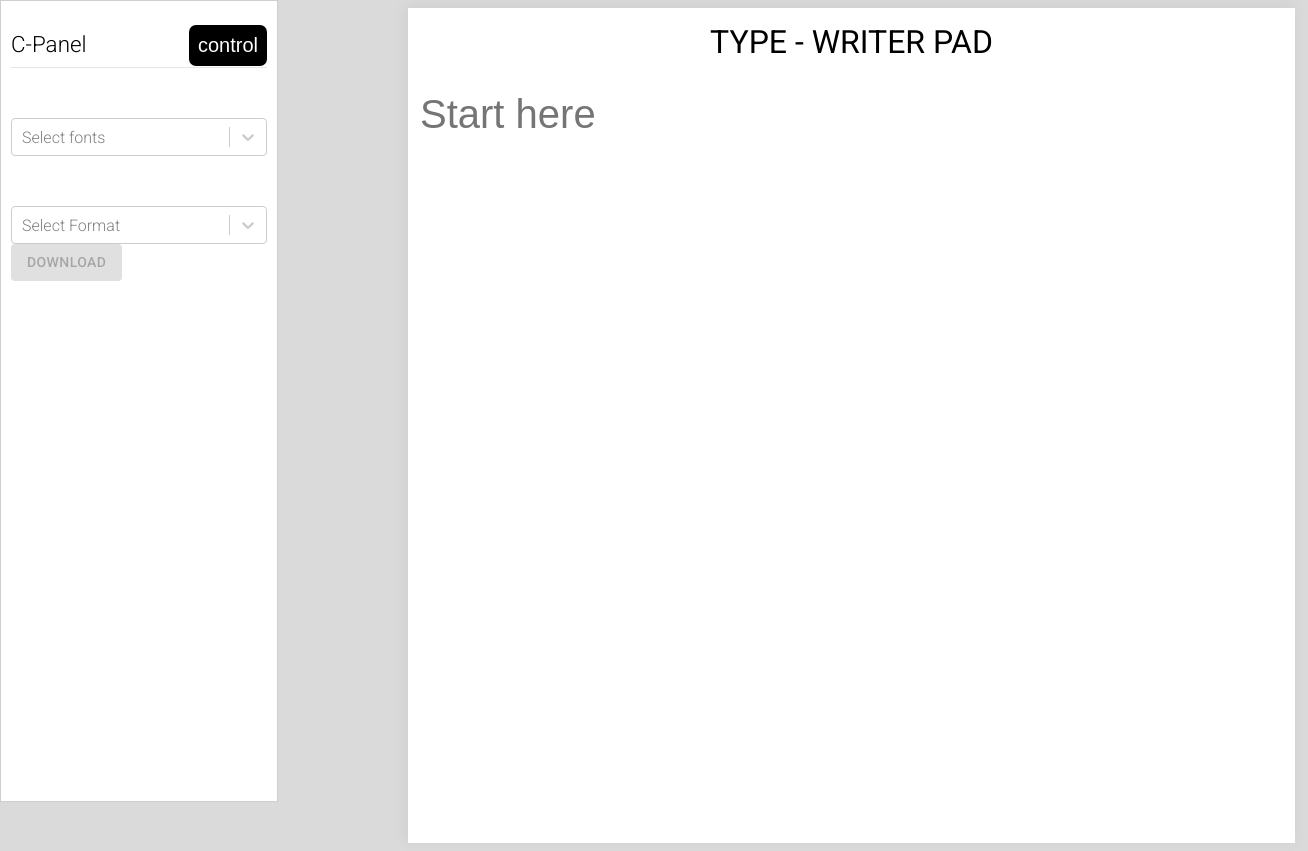
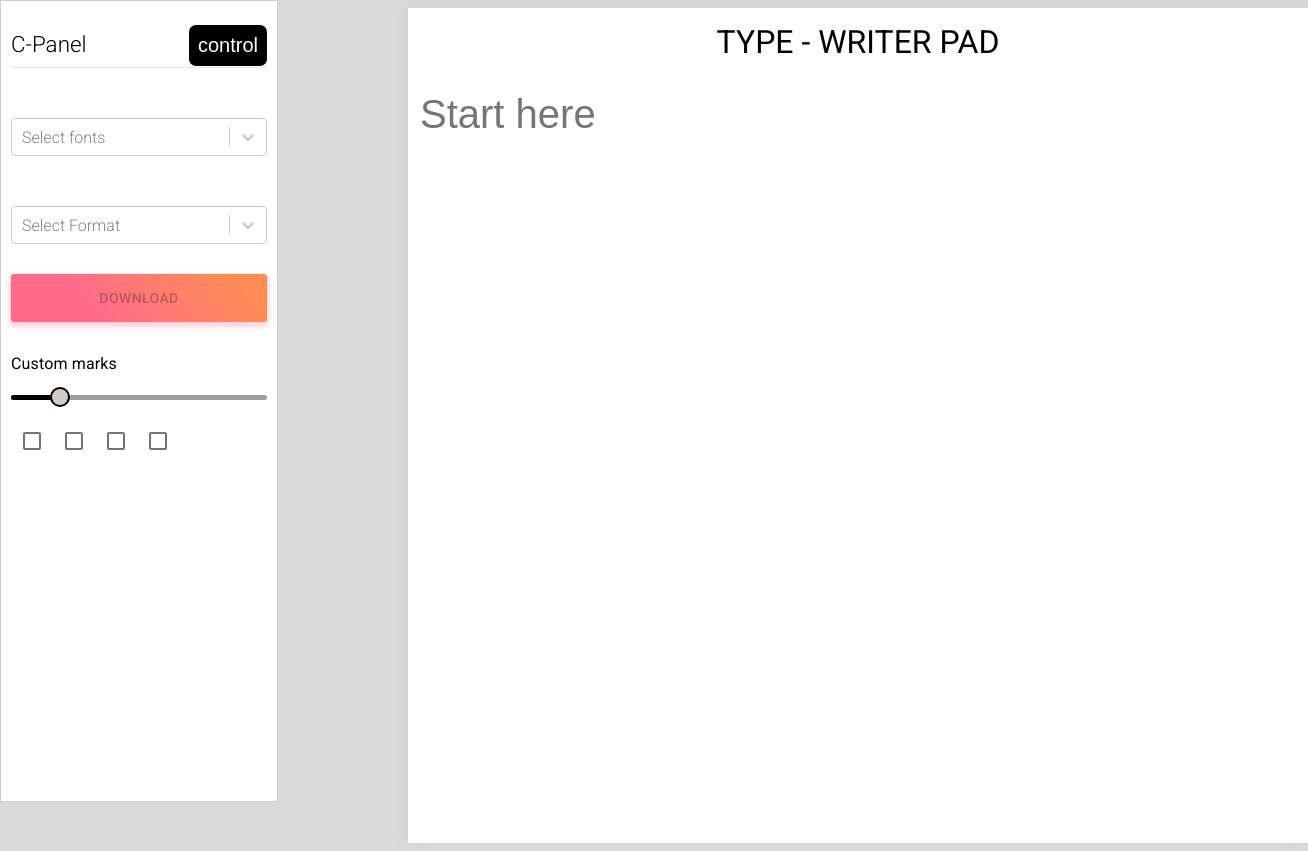
Before and after one commit to Abusayid693/Type-writer, a React (Create React App) app in the folder App/: page / in a window 1280 px wide. Shown: the whole page, 1308 px wide, since content can reach past the window. Before the commit the page ends 800 px from the top, so only its background shows below. Built offline with nearby package versions, Linux system fonts and the light colour scheme.

Commit message:
Page padder and check-boxes added [Side bar]

```diff
--- a/App/src/components/App.js
+++ b/App/src/components/App.js
@@ -5,6 +5,7 @@ class App extends React.Component {
   render() {
     return (
       <div className="Whole" id="content-22">
+      <div class="ruller"></div>
         <Typewriter />
       </div>
     );
--- a/App/src/components/Downloading-formats/Download.jsx
+++ b/App/src/components/Downloading-formats/Download.jsx
@@ -3,6 +3,28 @@ import React from "react";
 import { jsPDF } from "jspdf";
 import { saveAs } from "file-saver";
 import Button from "@material-ui/core/Button";
+import { createTheme, ThemeProvider } from "@material-ui/core/styles";
+
+const theme = createTheme({
+  overrides: {
+    // Style sheet name ⚛️
+    MuiButton: {
+      // Name of the rule
+      text: {
+        // Some CSS
+        background: "linear-gradient(45deg, #FE6B8B 30%, #FF8E53 90%)",
+        borderRadius: 3,
+        border: 0,
+        color: "white",
+        height: 48,
+        padding: "0 30px",
+        boxShadow: "0 3px 5px 2px rgba(255, 105, 135, .3)",
+        width :"100%",
+        margin:" 30px 0"
+      },
+    },
+  },
+});
 
 const options = [
   { value: "Pdf", label: "Pdf Format" },
@@ -16,6 +38,7 @@ const customStyles = {
     color: "black",
     backgroundColor: "white",
     padding: 10,
+    width: 120,
   }),
 };
 
@@ -105,13 +128,14 @@ class DownloadPDF extends React.Component {
           options={options}
           placeholder="Select Format"
         />
+        <ThemeProvider theme={theme}>
           <Button
             onClick={this.downloadFile}
-          variant="contained"
             disabled={this.state.disabled}
           >
             Download
           </Button>
+        </ThemeProvider>
       </div>
     );
   }
--- a/App/src/components/General/control.jsx
+++ b/App/src/components/General/control.jsx
@@ -4,7 +4,9 @@ import {
   DownloadPDF,
   Link,
   options,
-  customStyles
+  customStyles,
+  PageSizer,
+  Checkboxes
 } from "./imports.jsx"
 
 class Fonts extends React.Component {
@@ -62,6 +64,8 @@ class Container extends React.Component {
         </div>
         <Fonts />
         <DownloadPDF />
+        <PageSizer/>
+        <Checkboxes/>
       </div>
     );
   }
--- /dev/null
+++ b/App/src/components/Page-padding/imageResizer.css
@@ -0,0 +1,5 @@
+.slider{
+    width: 100%;
+    color: #000;
+    /* background-color: black; */
+}
--- /dev/null
+++ b/App/src/components/Page-padding/pagePadding.jsx
@@ -0,0 +1,62 @@
+import React from "react";
+import Typography from "@material-ui/core/Typography";
+import Slider from "@material-ui/core/Slider";
+import { withStyles, makeStyles }  from "@material-ui/core/styles";
+import "./imageResizer.css";
+
+
+const PrettoSlider = withStyles({
+  root: {
+    color: "#000",
+    height: 8,
+  },
+  thumb: {
+    height: 20,
+    width: 20,
+    backgroundColor: "rgb(209, 203, 203)",
+    border: "2px solid currentColor",
+    marginTop: -8,
+    marginLeft: -12,
+    "&:focus, &:hover, &$active": {
+      boxShadow: "inherit",
+    },
+  },
+  active: {},
+  valueLabel: {
+    left: "calc(-50% + 4px)",
+  },
+  track: {
+    height: 5,
+    borderRadius: 4,
+  },
+  rail: {
+    height: 5,
+    borderRadius: 4,
+  },
+})(Slider);
+
+
+
+function PageSizer() {
+  function valuetext(value) {
+    const elem = document.querySelector(".Whole");
+    if (elem === null) return;
+    var a = value / 2 +5+ "px";
+    elem.style.padding = a;
+  }
+  return (
+    <div className="slider">
+      <Typography id="discrete-slider-custom" gutterBottom>
+        Custom marks
+      </Typography>
+      <PrettoSlider
+        valueLabelDisplay="auto"
+        aria-label="pretto slider"
+        defaultValue={20}
+        getAriaValueText={valuetext}
+      />
+    </div>
+  );
+}
+
+export { PageSizer };
--- /dev/null
+++ b/App/src/components/check-boxes/check-boxes.jsx
@@ -0,0 +1,46 @@
+import React from 'react';
+import Checkbox from '@material-ui/core/Checkbox';
+
+export default function Checkboxes() {
+    const [state, setState] = React.useState({
+        checkedA: false,
+        checkedB: false,
+        checkedC: false,
+        checkedD: false
+      });
+
+  const handleChange = (event) => {
+    setState({ ...state, [event.target.name]: event.target.checked });
+    alert(event.target.name)
+    document.querySelector(".ruller").style.borderBottom= "1.7px solid rgb(0, 0, 0)"
+  };
+
+  return (
+    <div>
+      <Checkbox
+        checked={state.checkedA}
+        onChange={handleChange}
+        inputProps={{ 'aria-label': 'primary checkbox' }}
+        name="checkedA"
+      />
+        <Checkbox
+        checked={state.checkedB}
+        onChange={handleChange}
+        inputProps={{ 'aria-label': 'primary checkbox' }}
+        name="checkedB"
+      />
+        <Checkbox
+        checked={state.checkedC}
+        onChange={handleChange}
+        inputProps={{ 'aria-label': 'primary checkbox' }}
+        name="checkedC"
+      />
+        <Checkbox
+        checked={state.checkedD}
+        onChange={handleChange}
+        inputProps={{ 'aria-label': 'primary checkbox' }}
+        name="checkedD"
+      />
+    </div>
+  );
+}
--- a/App/src/components/index.css
+++ b/App/src/components/index.css
@@ -3,7 +3,7 @@ body {
   background-color: rgb(219, 218, 218);
   padding: 0 0rem 0 25rem;
 }
-.pad {}
+
 #heading {
   text-align: center;
   margin-bottom: 30px;
@@ -56,8 +56,10 @@ canvas {
 .Whole {
   background-color: white;
   overflow: scroll;
-  position: fixed;
+  /* position: fixed; */
+  position: relative;
   height: 50rem;
+  width: 55rem;
   padding: 5px 10px 30px 10px;
   box-shadow: -2px -2px 15px 1px rgba(0, 0, 0, 0.05);
   cursor: url("./Assets/Vector.svg"), auto;
@@ -70,3 +72,22 @@ h4,
 li {
   cursor: url("./Assets/Group.svg"), auto;
 }
+.ruller{
+  width: 100%;
+}
+.left{
+  transform: rotate(90deg);
+  position: absolute;
+  bottom: 0;
+  left: -47%;
+
+}
+.ruller {
+  /* border-bottom: 1.7px solid rgb(0, 0, 0); */
+  width: 98%;
+  position: absolute;
+  left: 1%;
+  margin-left: -3px;
+  top: 1%;
+  bottom: 1%;
+}
```
Also changed, not shown: App/src/components/General/imports.jsx (+5 -2 lines). Lines whose indentation alone changed are shown as unchanged.
